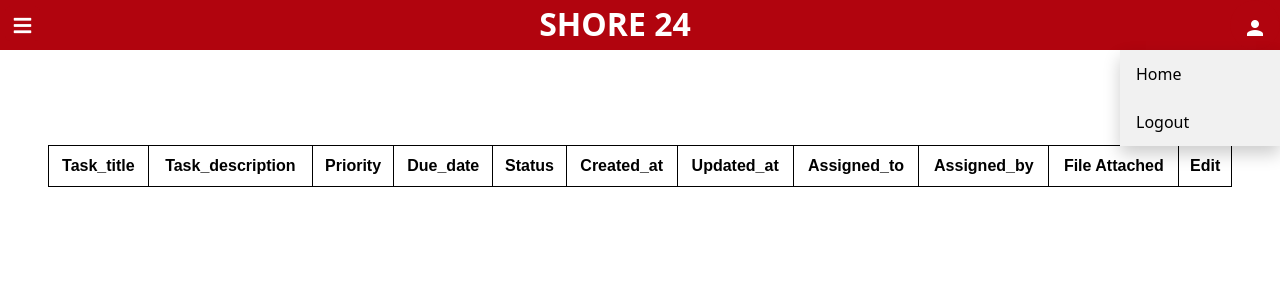
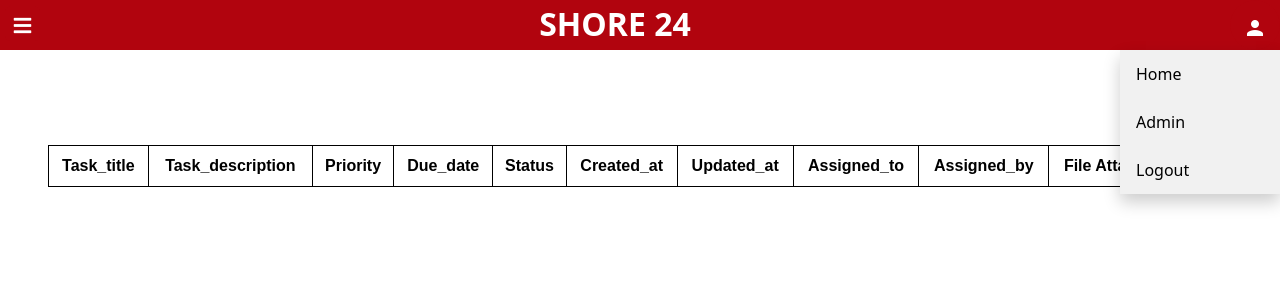
Before and after one commit to Mr-Jerry-Haxor/Shore-Gitam, a Django app: template coreteam/templates/dashboard.html in a window 1280 px wide, after a click on "person". Shown: the top 300 px of the page. Run offline with Django 4.2, Linux system fonts and the light colour scheme; the template is opened without the code that fills it, so the values that code supplies are empty; some libraries are stand-ins or nearby versions.

Commit message:
Update dashboard.html

```diff
--- a/coreteam/templates/dashboard.html
+++ b/coreteam/templates/dashboard.html
@@ -107,6 +107,7 @@
                     <button onclick="myFunction()" class="dropbtn"><i class = "material-icons" id="user-icon">person</i></button>
                     <div id="myDropdown" class="dropdown-content">
                       <a href="{% url 'index' %}">Home</a>
+                      <a href="https://shore.gitam.edu/shoreadmin">Admin</a>
                       <a href="{% url 'logout' %}">Logout</a>
                     </div>
                 </div>
```
